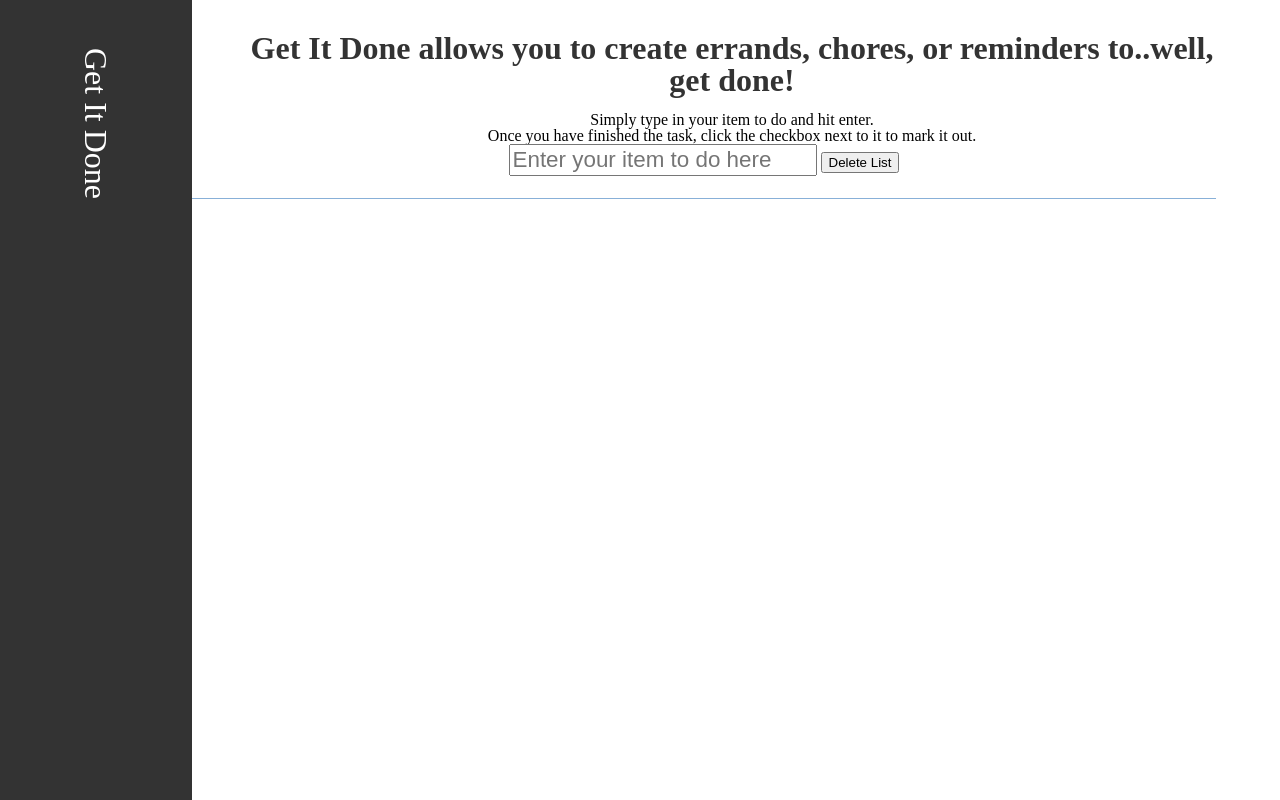
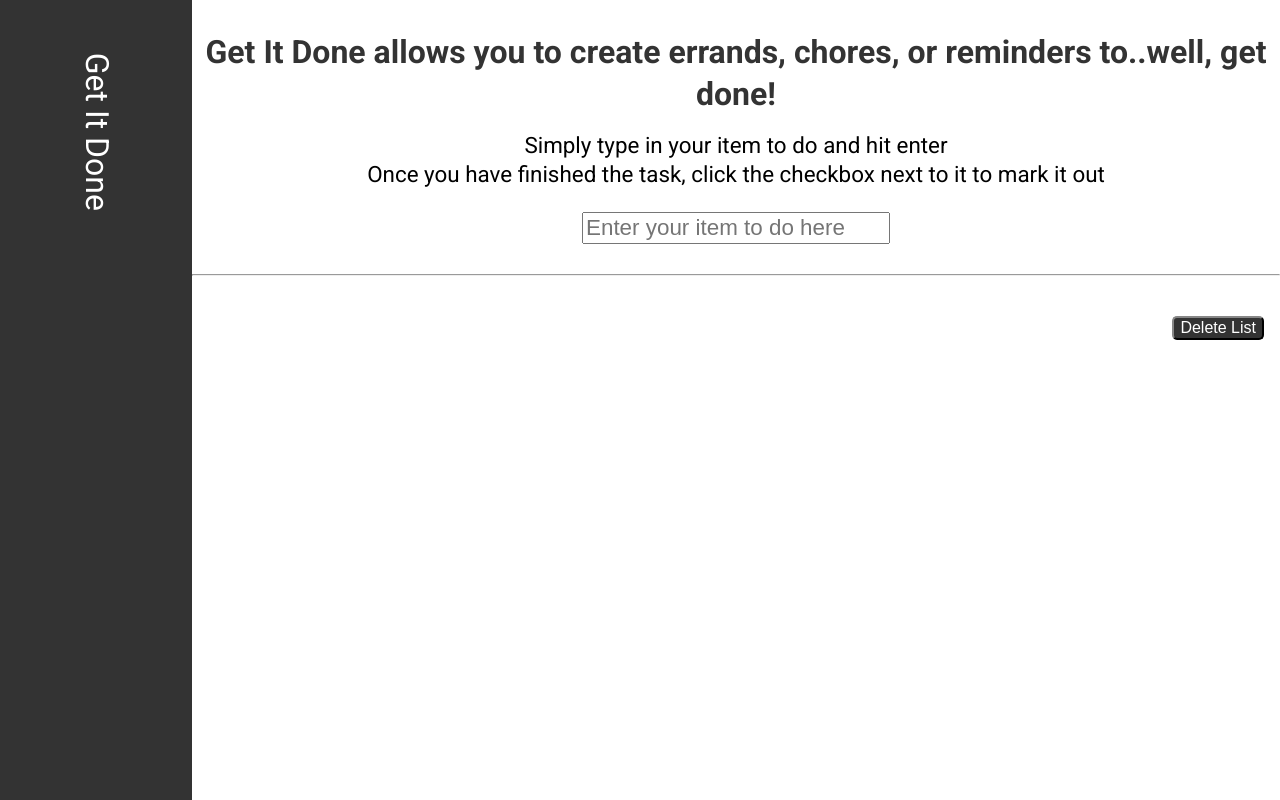
Before and after one commit to Trav84/Day-24, a plain HTML site: page index.html in a window 1280 px wide. Drawn offline with Linux system fonts and the light colour scheme; no server answers; files whose address does not match are found by name.

Commit message:
More CSS/HTML styling

```diff
--- a/backbone-view/styles/style.css
+++ b/backbone-view/styles/style.css
@@ -1,12 +1,21 @@
 html, body {
 	height:100%;
+	min-height: 100%;
+	line-height:1.6;
+	font-family: 'Roboto', sans-serif;
+}
+h1, h2, h3 {
+	line-height:1.3;
 }
 
 #app-view {
 	text-align: center;
 	margin:0 auto;
 	float:left;
-	width:80%;
+	width:85%;
+	left:175px;
+	height:100%;
+	overflow-y:scroll;
 }
 
 #app-view h1 {
@@ -18,13 +27,30 @@ html, body {
 	text-align: center;
 }
 
-.header-text {
-	margin-left:3.5em;
+#app-view h2 {
+	font-size:1.4em;
+	font-weight: 400;
 }
 
-input {
+#text-input-box {
+	margin-top:1em;
 	width:300px;
 	font-size:1.4em;
+}
+
+.checkbox {
+	size:4px;
+}
+
+#delete-button {
+	font-size:1em;
+	margin-right:1em;
+	margin-top:2em;
+	float:right;
+	border-radius:5px;
+	background-color: rgb(51,51,51);
+	border-color: rgb(51,51,51);
+	color:white;
 }
 
 #text-input-box {
@@ -34,9 +60,11 @@ input {
 #left-bar {
 	background-color: rgb(51,51,51);
 	width:15%;
-	height: 100%;
 	float:left;
 	color:white;
+	min-height: 100%;
+    height: auto !important;
+    height: 100%;
 }
 
 #left-bar h1 {
@@ -46,17 +74,19 @@ input {
 	transform-origin: top 0;
 }
 
-ul {
-	border-top:1px solid #88b0d8;
+li:last-child {
+	border-bottom:2px solid rgb(51,51,51);
 }
 
 li {
-	line-height:1.4em;
-	margin: 0.4em 0.4em;
+	margin: 0em 2em;
 	font-size:1.4em;
-	letter-spacing: 0.2em;
-	border: 1px solid black;
-	border-radius:15px;
+	border: 2px solid rgb(51,51,51);
+	border-bottom: 0;
+}
+
+li:hover {
+	background-color: #dee3e7;
 }
 
 .item-check-box {
--- a/index.html
+++ b/index.html
@@ -5,39 +5,31 @@
 		<title> To Do App </title>
 		<link rel="stylesheet" href="backbone-view/styles/reset.css">
 		<link rel="stylesheet" href="backbone-view/styles/style.css">
+		<link href='http://fonts.googleapis.com/css?family=Roboto:400,700' rel='stylesheet' type='text/css'>
 		</head>
-
 		<body>
-
 			<section id='left-bar'>
 				<h1> Get It Done </h1>
 			</section>
 
 			<section id ='app-view'>
 
-
 				<div class="header-text">
 					<h1> Get It Done allows you to create errands, chores, or reminders to..well, get done! </h1>
-		<h2> Simply type in your item to do and hit enter. </h2>
-		<h2> Once you have finished the task, click the checkbox next to it to mark it out. </h2>
+					<h2> Simply type in your item to do and hit enter </h2>
+					<h2> Once you have finished the task, click the checkbox next to it to mark it out </h2>
 				</div>
+				<input type='text' id='text-input-box' placeholder='Enter your item to do here'>
 
-	<input type='text' id='text-input-box' placeholder='Enter your item to do here'>
+				<div class="error"> </div>
+				<hr>
+				<ul id='display-list'>
+				</ul>
 				<button id='delete-button'> Delete List </button>
-	<div class="error"> </div>
-
-	<ul id='display-list'>
-
-	</ul>
-
 			</section>
-
-	<script type='html' id='template'>
-		<li>  <%= itemToDo %> <input type="checkbox" class='item-check-box'> </li>
+			<script type='text/html' id='template'>
+				<li class='created-list-item'>  <%= itemToDo %> <input type="checkbox" class='item-check-box'> </li>
 			</script>
-
-
-
 			<script type='text/javascript' src='backbone-view/bower_components/jquery/dist/jquery.min.js'></script>
 			<script type='text/javascript' src='backbone-view/bower_components/underscore/underscore-min.js'></script>
 			<script type='text/javascript' src='backbone-view/bower_components/backbone/backbone.js'></script>
```
Lines whose indentation alone changed are shown as unchanged.
